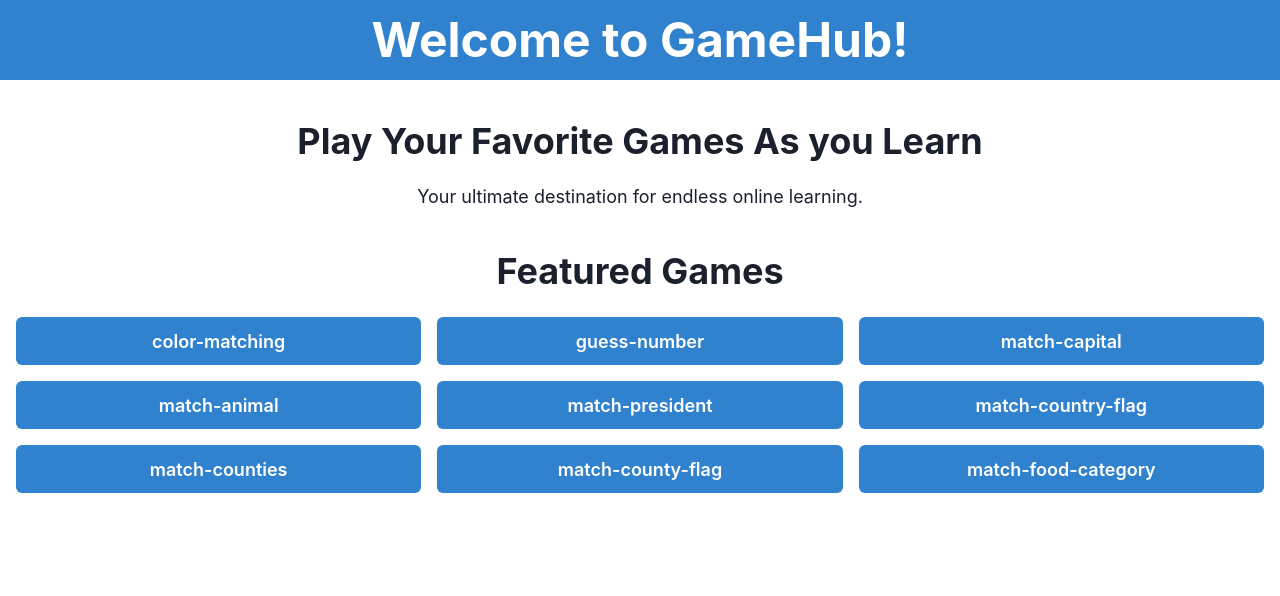
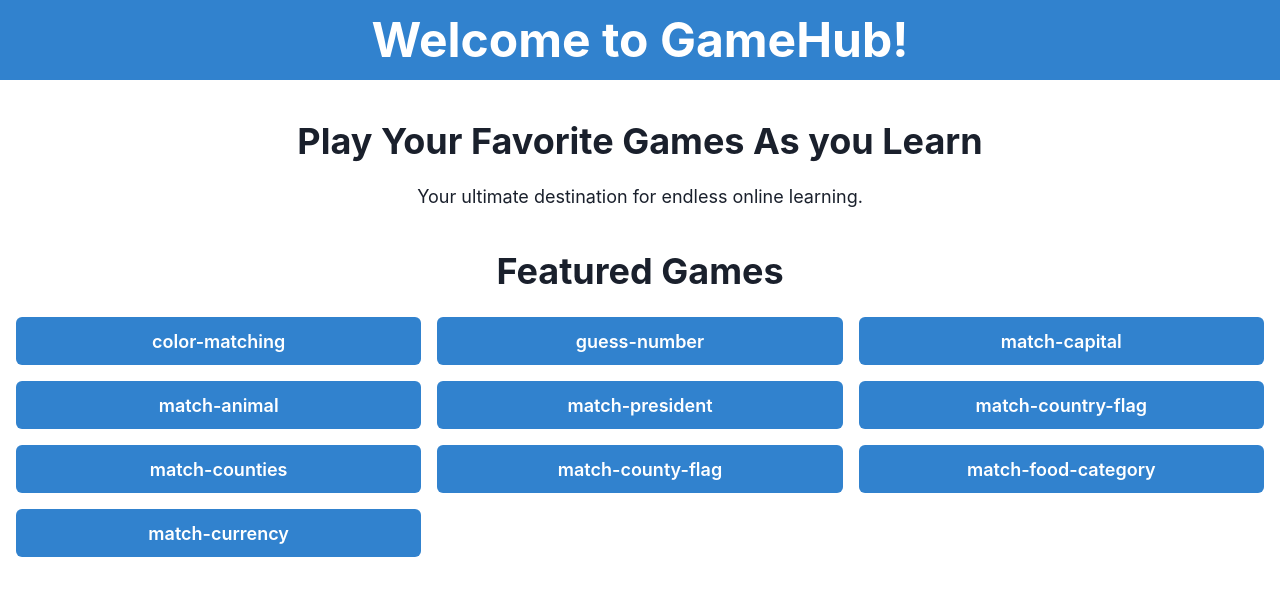
Before and after one commit to clinton-mwachia/react-games, a React (Vite) app: page / in a window 1280 px wide. Shown: the top 596 px of the page. Built offline with nearby package versions, Linux system fonts and the light colour scheme.

Commit message:
added matching currencies route to home page

```diff
--- a/src/views/home/Home.jsx
+++ b/src/views/home/Home.jsx
@@ -17,6 +17,7 @@ const Home = () => {
     { to: "/match-counties", name: "match-counties" },
     { to: "/match-county-flag", name: "match-county-flag" },
     { to: "/match-food-category", name: "match-food-category" },
+    { to: "/match-currency", name: "match-currency" },
   ];
   return (
     <Box textAlign="center" fontSize="xl">
```
